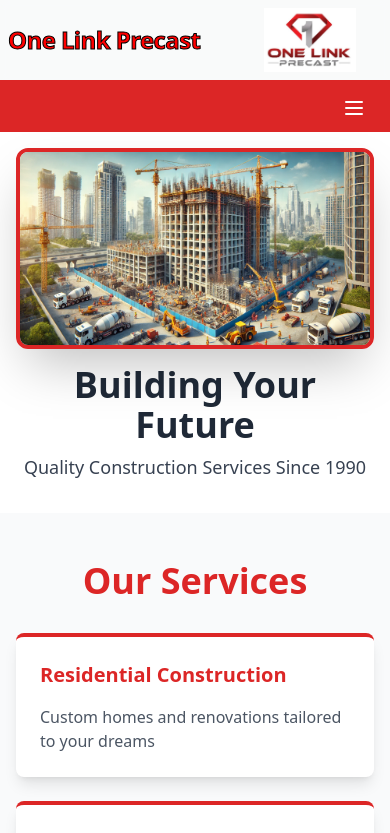
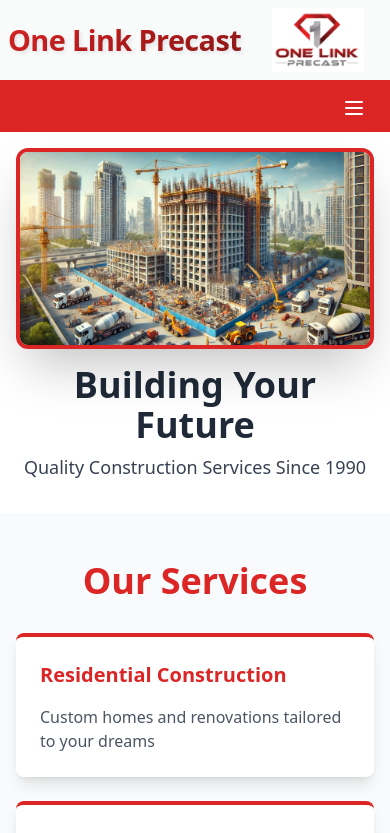
Before and after one commit to 01yuvraj/Company-Website, a Next.js app: page / in a window 390 px wide. Shown: the top 833 px of the page. Built offline with nearby package versions, Linux system fonts and the light colour scheme.

Commit message:
Improved little styling

```diff
--- a/src/app/layout.js
+++ b/src/app/layout.js
@@ -6,12 +6,6 @@ import Link from "next/link";
 import { usePathname } from "next/navigation";
 import "./globals.css";
 import { Menu } from "lucide-react";
-
-// Custom CSS for black outline
-const outlinedText = {
-  WebkitTextStroke: "1px black",
-  color: "red", // fill inside
-};
 
 export default function RootLayout({ children }) {
   const [isMenuOpen, setIsMenuOpen] = useState(false);
@@ -57,11 +51,8 @@ export default function RootLayout({ children }) {
     <html lang="en" className="scroll-smooth">
       <body className="flex flex-col min-h-screen bg-gray-50">
         {/* Header */}
-        <header className="flex justify-between items-center p-2 lg:p-4 bg-gray-50/80 shadow-md text-gray-800 border-b-4 border-red-600 backdrop-blur-sm">
-          <div
-            className="text-2xl lg:text-5xl font-bold tracking-tight"
-            style={outlinedText}
-          >
+        <header className="flex justify-between items-center p-2 lg:p-4 bg-gray-50/80 shadow-md text-gray-800 border-b-4 border-red-600 backdrop-blur-sm relative">
+          <div className="company-name text-2xl lg:text-5xl font-bold tracking-tight">
             One Link Precast
           </div>
           <div className="flex-shrink-0"></div>
@@ -70,7 +61,7 @@ export default function RootLayout({ children }) {
             width={110}
             height={110}
             alt="Company Logo"
-            className="w-36 lg:w-44 h-16 lg:h-20 object-contain -ml-12"
+            className="logo w-36 lg:w-44 h-16 lg:h-20 object-contain"
           />
         </header>
 
@@ -177,6 +168,44 @@ export default function RootLayout({ children }) {
             </p>
           </div>
         </footer>
+
+        {/* Mobile-only adjustments and enhanced company name styling */}
+        <style jsx>{`
+          .company-name {
+            background: linear-gradient(135deg, #dc2626 0%, #b91c1c 50%, #991b1b 100%);
+            -webkit-background-clip: text;
+            -webkit-text-fill-color: transparent;
+            background-clip: text;
+            text-shadow: 2px 2px 4px rgba(0, 0, 0, 0.1);
+            font-weight: 900;
+            letter-spacing: -0.02em;
+            position: relative;
+          }
+
+          @media (max-width: 768px) {
+            header {
+              display: flex;
+              align-items: center;
+              position: relative;
+              padding-right: 0;
+            }
+            .company-name {
+              font-size: 1.8rem;
+            }
+            .logo {
+              position: absolute;
+              right: 0;
+              top: 50%;
+              transform: translateY(-50%);
+            }
+          }
+
+          @media (min-width: 769px) {
+            .company-name {
+              font-size: 3rem;
+            }
+          }
+        `}</style>
       </body>
     </html>
   );
```
